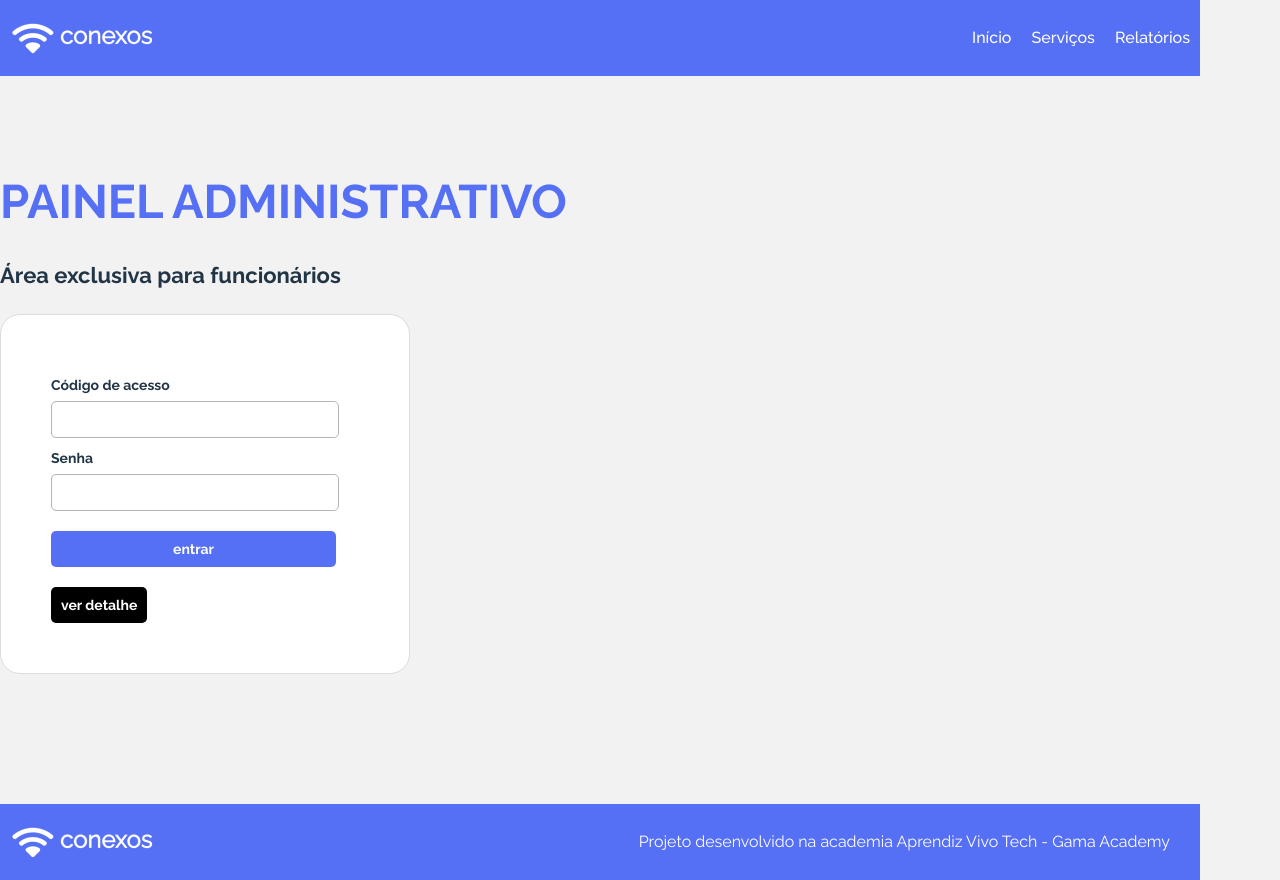
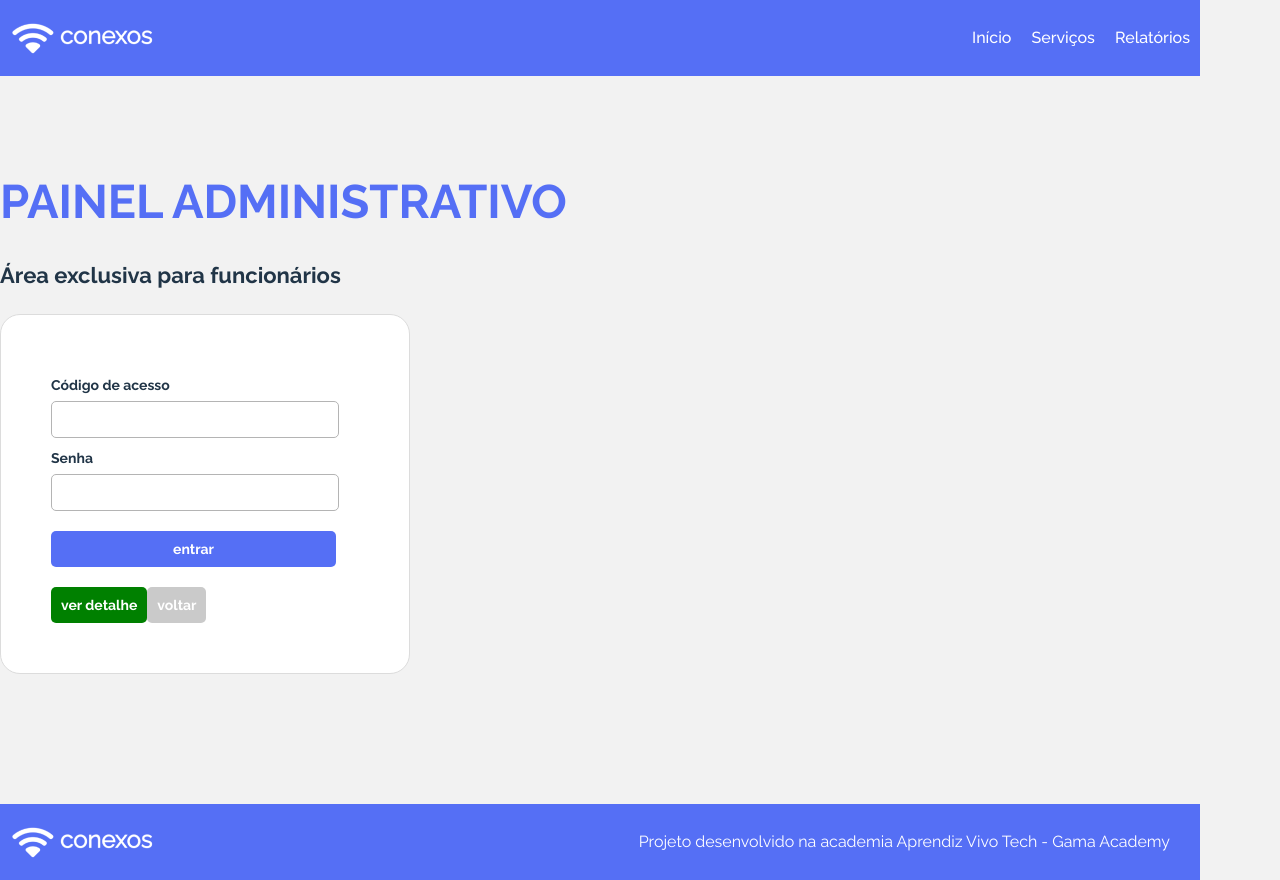
Before and after one commit to sm1-rise/projeto-integrador-conexoes-7, a React (Vite) app in the folder react-sprint2/: page / in a window 1280 px wide. Built offline with nearby package versions, Linux system fonts and the light colour scheme; the HTML template or start-up script is replaced by a standard one.

Commit message:
teste estizando botao

```diff
--- a/react-sprint2/src/components/BotaoTeste/style.ts
+++ b/react-sprint2/src/components/BotaoTeste/style.ts
@@ -35,7 +35,15 @@ export const Container = styled.button`
 `;
 
 export const BotaoPainel = styled(Container)`
-    background-color:#000;
+    background-color:green;
     color:#fff;
     padding: 10px 10px;
 `
+
+
+export const BotaoDetalhe = styled(Container)`
+    background-color:#CACACA;
+    color:#fff;
+    padding: 10px 10px;
+    cursor:unset;
+`
--- a/react-sprint2/src/components/FormLogin/index.tsx
+++ b/react-sprint2/src/components/FormLogin/index.tsx
@@ -1,5 +1,5 @@
 import BotaoTeste from "../BotaoTeste";
-import { BotaoPainel } from "../BotaoTeste/style";
+import { BotaoDetalhe, BotaoPainel } from "../BotaoTeste/style";
 import { Form, CamposForm, Container } from "./style";
 import { FormEventHandler, useState } from "react";
 
@@ -40,7 +40,7 @@ export default function LoginAcesso() {
                     </CamposForm>
                     <BotaoTeste text="entrar" />
                     <BotaoPainel>ver detalhe</BotaoPainel>
-
+                    <BotaoDetalhe>voltar</BotaoDetalhe>
 
                 </Form>
             </Container >
--- a/react-sprint2/src/components/FormServices/style.ts
+++ b/react-sprint2/src/components/FormServices/style.ts
@@ -5,7 +5,7 @@ export const Form = styled.form`
   background-color: #fff;
   padding: 30px 35px;
   margin: 50px 0;
-  border: 1px solid #b4b4b4;
+  border: 1px solid blue;
   border-radius: 15px;
 
   input {
--- a/react-sprint2/src/pages/ServicoDetalhe/index.tsx
+++ b/react-sprint2/src/pages/ServicoDetalhe/index.tsx
@@ -1,7 +1,7 @@
 import Footer from "../../components/Footer";
 import Header from "../../components/Header";
 import TextoPrincipal from "../../components/TextoPrincipal";
-
+import FormService from "../../components/FormServices";
 
 export default function ServicoDetalhe() {
     return (
@@ -11,6 +11,7 @@ export default function ServicoDetalhe() {
                 titulo="Painel Administrativo"
                 descricao="Área exclusiva para funcionários"
             />
+            <FormService />
             <Footer />
         </>
 
```
